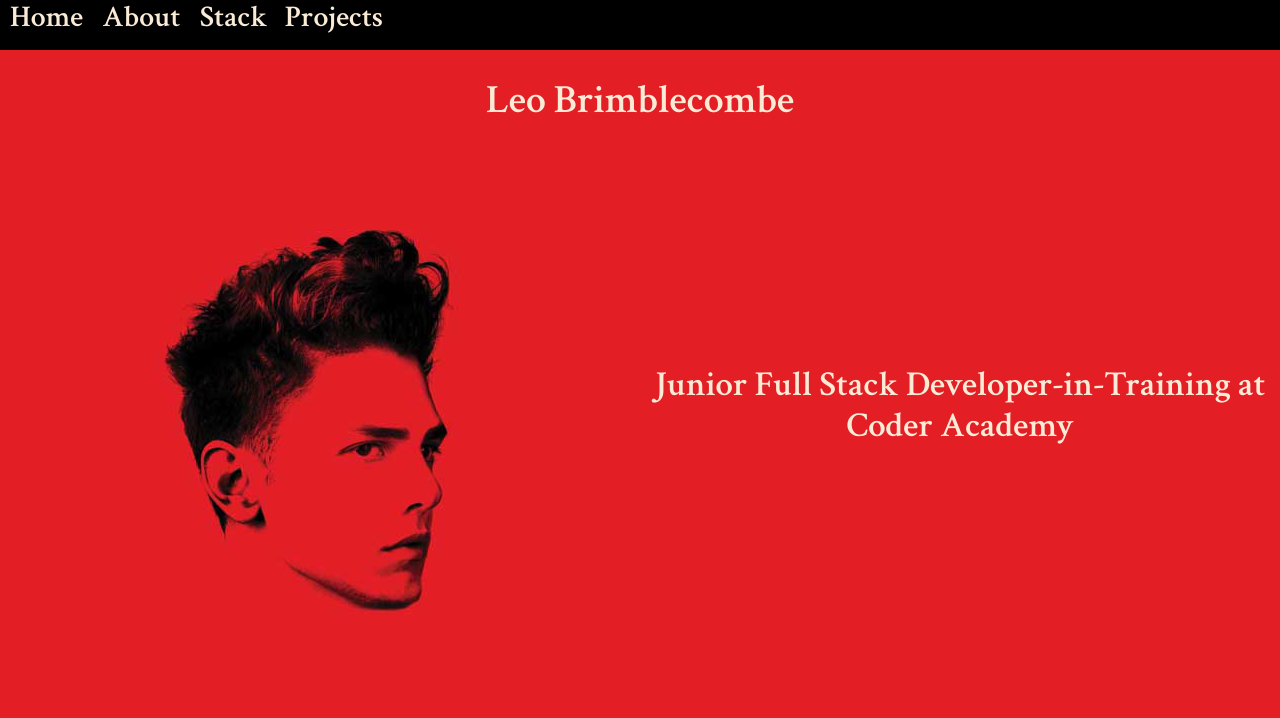
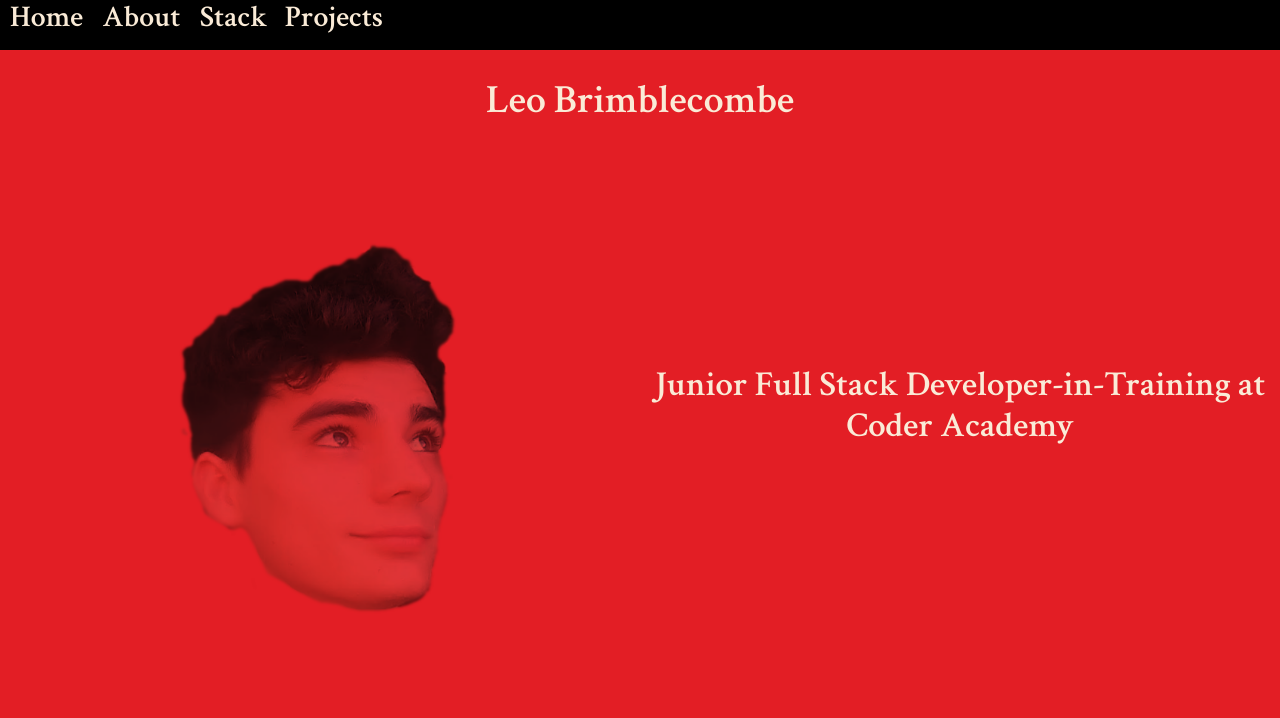
Before and after one commit to totallynotleo/totallynotleo.github.io, a plain HTML site: page index.html in a window 1280 px wide. Shown: the top 718 px of the page. Drawn offline with nearby package versions, Linux system fonts and the light colour scheme.

Commit message:
Added a photo of me. I don't like it much but it'll do for now until i get better at GIMP

```diff
--- a/index.html
+++ b/index.html
@@ -25,7 +25,7 @@
 
         <main>
           <section class="photo">
-            <img class="mainphoto" src="/images/placeholderphoto.jpg" alt="Replace with photo of me">
+            <img class="mainphoto" src="/images/testphotoforwebsite.png" width="500px" alt="Replace with photo of me">
           </section>
           <div class="pagecontent">
             <section class="blurb">
```
Also changed, not shown: images/testphotoforwebsite.png (added).
